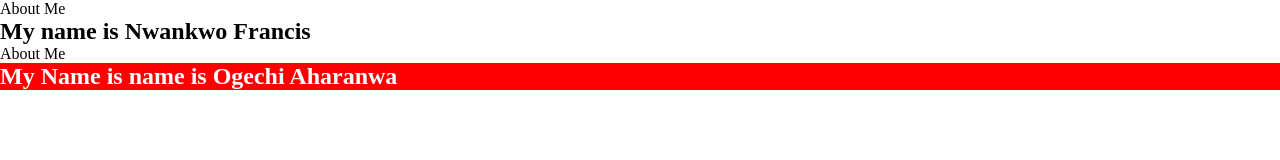
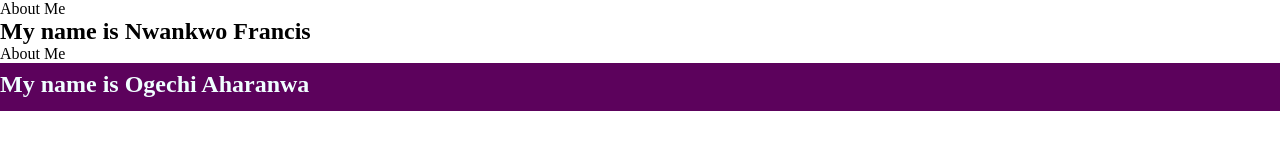
Before and after one commit to frankson12000/group-assignment-version-control, a plain HTML site: page index.html in a window 1280 px wide. Drawn offline with Linux system fonts and the light colour scheme.

Commit message:
feat: updated about2

```diff
--- a/index.css
+++ b/index.css
@@ -9,6 +9,9 @@ box-sizing: border-box;
 }
 
 .about2 h2 {
-    background-color: red;
+    background-color: rgb(92, 2, 92);
     color: azure;
+    height: 3rem;
+    padding-top: 0.5rem;
+
 }
--- a/index.html
+++ b/index.html
@@ -11,7 +11,7 @@
     <h2>My name is Nwankwo Francis</h2>
 
     <section class="about2">About Me
-        <h2>My Name is name is Ogechi Aharanwa</h2>
+        <h2>My name is Ogechi Aharanwa</h2>
     </section>
 </body>
 </html>
```
